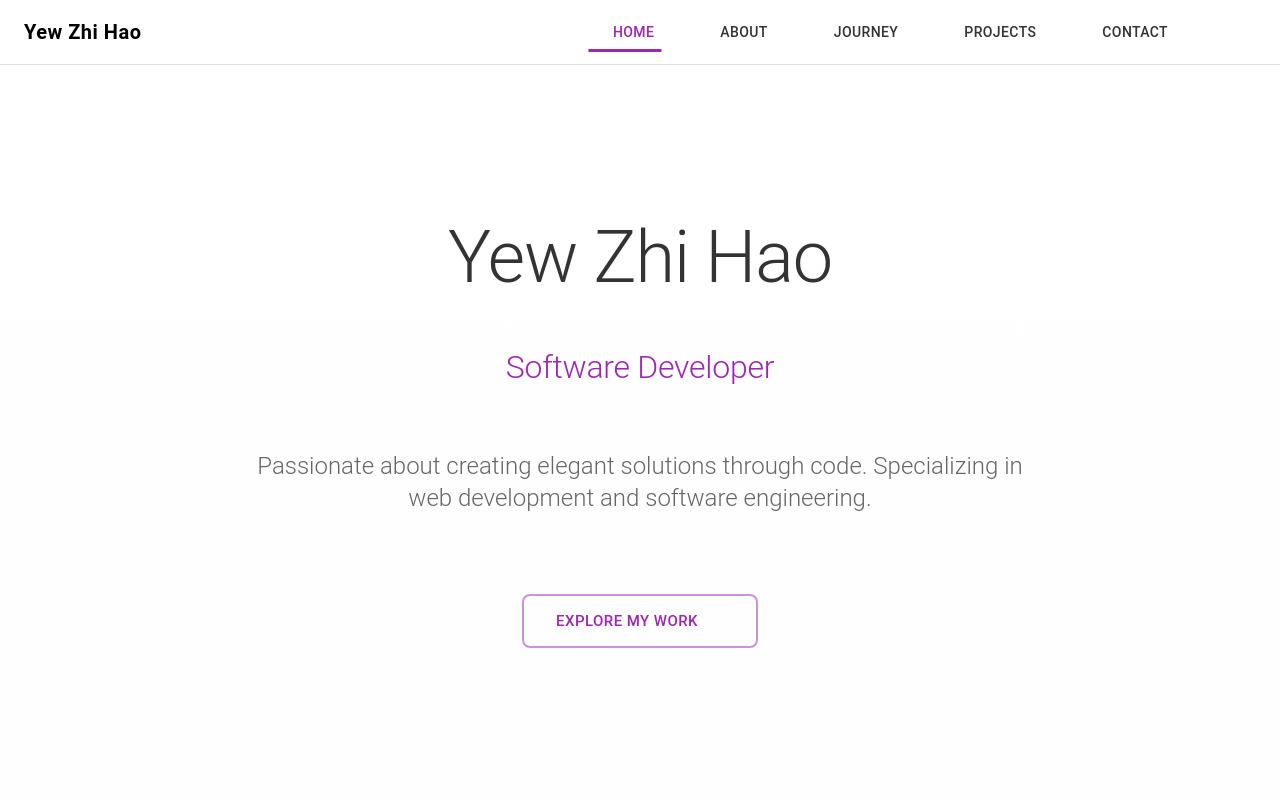
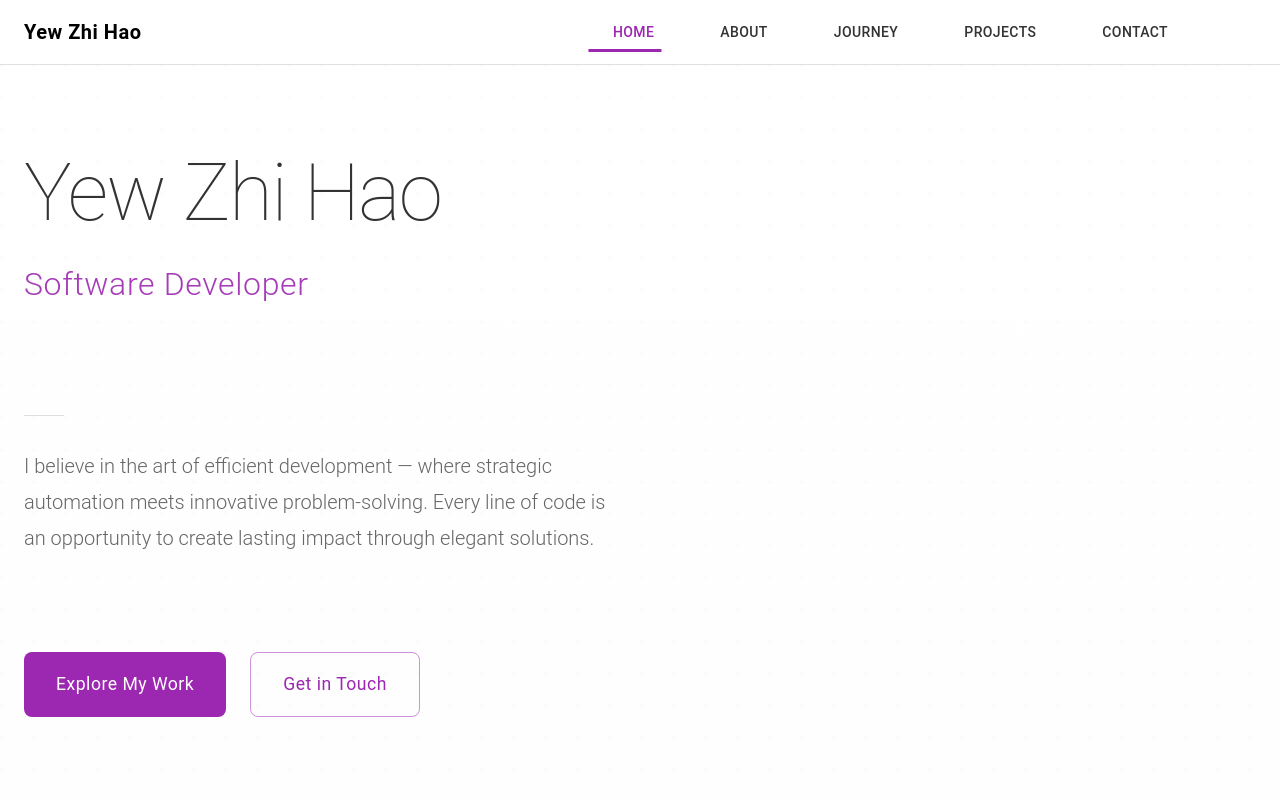
Before and after one commit to yewzhihao3/portfolio, a React (Create React App) app: page / in a window 1280 px wide. Shown: the top 800 px of the page. Built offline with nearby package versions, Linux system fonts and the light colour scheme; some icons are missing.

Commit message:
feat: Revamp Home section with enhanced layout, typography, and new background pattern for improved aesthetics and user engagement

```diff
--- a/src/sections/Home.tsx
+++ b/src/sections/Home.tsx
@@ -1,5 +1,5 @@
 import React from "react";
-import { Box, Container, Typography, Button } from "@mui/material";
+import { Box, Container, Typography, Button, Divider } from "@mui/material";
 import { motion, useScroll, useTransform } from "framer-motion";
 import KeyboardArrowDownIcon from "@mui/icons-material/KeyboardArrowDown";
 import { fadeInUp, staggerContainer } from "../utils/animation";
@@ -25,8 +25,25 @@ const Home = () => {
         alignItems: "center",
         position: "relative",
         pt: 8,
+        overflow: "hidden",
       }}
     >
+      {/* Background subtle pattern */}
+      <Box
+        sx={{
+          position: "absolute",
+          top: 0,
+          left: 0,
+          right: 0,
+          bottom: 0,
+          opacity: 0.03,
+          backgroundImage:
+            "radial-gradient(circle at 2px 2px, currentColor 1px, transparent 0)",
+          backgroundSize: "32px 32px",
+          pointerEvents: "none",
+        }}
+      />
+
       <Container maxWidth="lg">
         <Box
           component={motion.div}
@@ -37,19 +54,22 @@ const Home = () => {
           sx={{
             display: "flex",
             flexDirection: "column",
-            alignItems: "center",
-            textAlign: "center",
-            gap: 4,
+            alignItems: "flex-start", // Changed to left alignment for modern look
+            textAlign: "left",
+            gap: 6,
+            position: "relative",
           }}
         >
+          <Box sx={{ width: "100%", mb: 4 }}>
             <motion.div variants={fadeInUp}>
               <Typography
                 variant="h1"
                 component="h1"
                 sx={{
-                fontSize: { xs: "3rem", md: "4.5rem" },
-                fontWeight: 300,
-                mb: 2,
+                  fontSize: { xs: "2.5rem", sm: "3.5rem", md: "5rem" },
+                  fontWeight: 200,
+                  letterSpacing: "-0.02em",
+                  mb: 3,
                 }}
               >
                 Yew Zhi Hao
@@ -61,50 +81,133 @@ const Home = () => {
                 variant="h2"
                 color="primary"
                 sx={{
-                fontSize: { xs: "1.5rem", md: "2rem" },
+                  fontSize: { xs: "1.25rem", sm: "1.5rem", md: "2rem" },
                   fontWeight: 300,
-                mb: 4,
+                  letterSpacing: "0.02em",
+                  opacity: 0.9,
                 }}
               >
                 Software Developer
               </Typography>
             </motion.div>
+          </Box>
 
-          <motion.div variants={fadeInUp}>
+          <Box
+            component={motion.div}
+            variants={fadeInUp}
+            sx={{
+              width: "100%",
+              maxWidth: "800px",
+              position: "relative",
+              my: 4,
+            }}
+          >
+            <Divider sx={{ width: "40px", mb: 4 }} />
             <Typography
               variant="h5"
-              color="text.secondary"
               sx={{
-                maxWidth: "800px",
-                mb: 6,
                 fontWeight: 300,
+                lineHeight: 1.8,
+                color: "text.secondary",
+                fontSize: { xs: "1rem", sm: "1.1rem", md: "1.25rem" },
+                maxWidth: "600px",
               }}
             >
-              Passionate about creating elegant solutions through code.
-              Specializing in web development and software engineering.
+              I believe in the art of efficient development — where strategic
+              automation meets innovative problem-solving. Every line of code is
+              an opportunity to create lasting impact through elegant solutions.
             </Typography>
-          </motion.div>
+          </Box>
 
-          <motion.div variants={fadeInUp}>
+          <Box
+            component={motion.div}
+            variants={fadeInUp}
+            sx={{
+              display: "flex",
+              flexDirection: { xs: "column", sm: "row" },
+              gap: 3,
+              mt: 2,
+            }}
+          >
             <Button
-              variant="outlined"
+              variant="contained"
               color="primary"
               size="large"
               onClick={() => scrollToSection("about")}
-              endIcon={<KeyboardArrowDownIcon />}
               sx={{
                 borderRadius: 2,
                 px: 4,
-                py: 1.5,
-                borderWidth: 2,
+                py: 2,
+                textTransform: "none",
+                fontSize: "1.1rem",
+                fontWeight: 400,
+                letterSpacing: "0.5px",
+                boxShadow: "none",
                 "&:hover": {
-                  borderWidth: 2,
+                  boxShadow: "none",
                 },
               }}
             >
               Explore My Work
             </Button>
-          </motion.div>
+            <Button
+              variant="outlined"
+              color="primary"
+              size="large"
+              onClick={() => scrollToSection("contact")}
+              sx={{
+                borderRadius: 2,
+                px: 4,
+                py: 2,
+                textTransform: "none",
+                fontSize: "1.1rem",
+                fontWeight: 400,
+                letterSpacing: "0.5px",
+                borderWidth: 1.5,
+                "&:hover": {
+                  borderWidth: 1.5,
+                },
+              }}
+            >
+              Get in Touch
+            </Button>
+          </Box>
+
+          {/* Scroll indicator */}
+          <Box
+            component={motion.div}
+            animate={{
+              y: [0, 10, 0],
+            }}
+            transition={{
+              duration: 1.5,
+              repeat: Infinity,
+              ease: "easeInOut",
+            }}
+            sx={{
+              position: "absolute",
+              bottom: { xs: -100, md: -120 },
+              left: "50%",
+              transform: "translateX(-50%)",
+              display: "flex",
+              flexDirection: "column",
+              alignItems: "center",
+              gap: 1,
+              opacity: 0.6,
+            }}
+          >
+            <Typography
+              variant="caption"
+              sx={{
+                textTransform: "uppercase",
+                letterSpacing: "0.2em",
+                fontSize: "0.75rem",
+              }}
+            >
+              Scroll
+            </Typography>
+            <KeyboardArrowDownIcon />
+          </Box>
         </Box>
       </Container>
     </Box>
```
Lines whose indentation alone changed are shown as unchanged.
